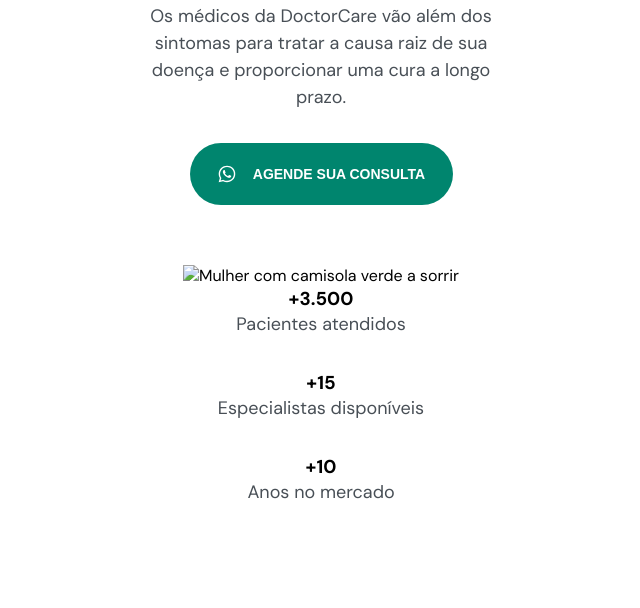
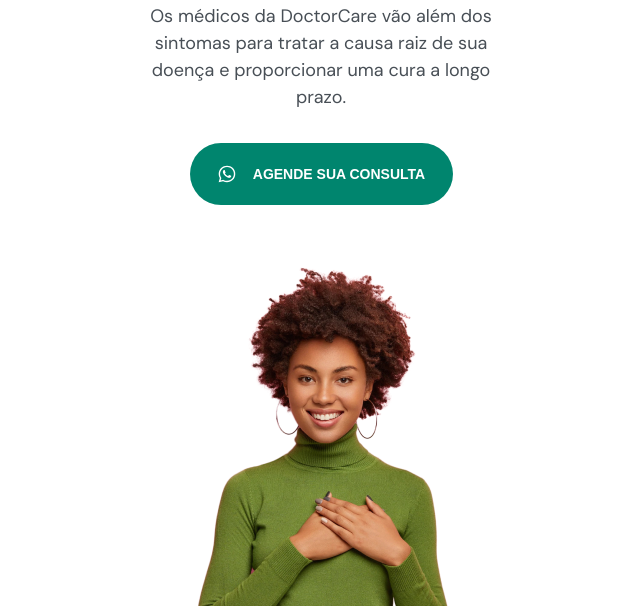
Before and after one commit to mariajoaosantos/NLW-Website-Project, a plain HTML site: page index.html in a window 1280 px wide. Shown: the part 229-837 px from the top of the page, without its empty margins (319-959 px from the left). Before the commit the page ends 800 px from the top, so only its background shows below. Drawn offline with Linux system fonts and the light colour scheme; the site is published under a folder, as on GitHub Pages, so addresses that start at the root find nothing.

Commit message:
Image link fixed

```diff
--- a/index.html
+++ b/index.html
@@ -36,7 +36,7 @@
         </svg>
         Agende sua consulta
       </button>
-      <img src="/assets/image.png" alt="Mulher com camisola verde a sorrir" />
+      <img src="./assets/image.png" alt="Mulher com camisola verde a sorrir" />
       <h3>+3.500</h3>
       <p>Pacientes atendidos</p>
       <h3>+15</h3>
```
Also changed, not shown: day1.html (+1 -1 lines).
